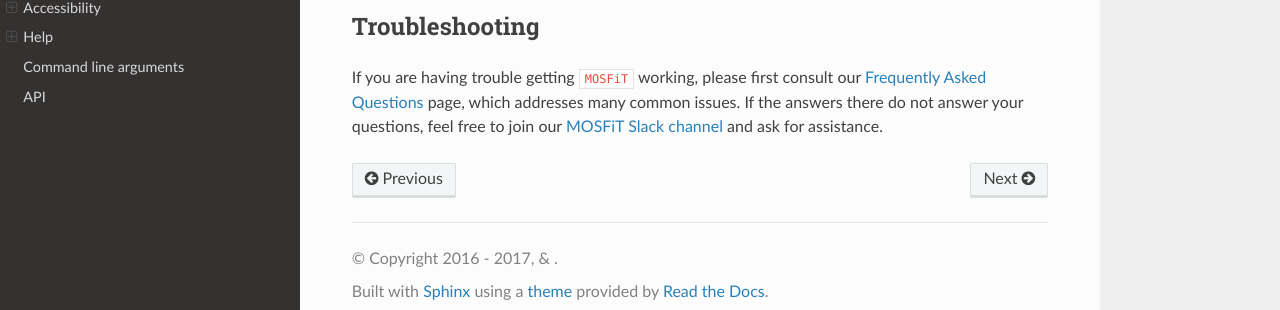
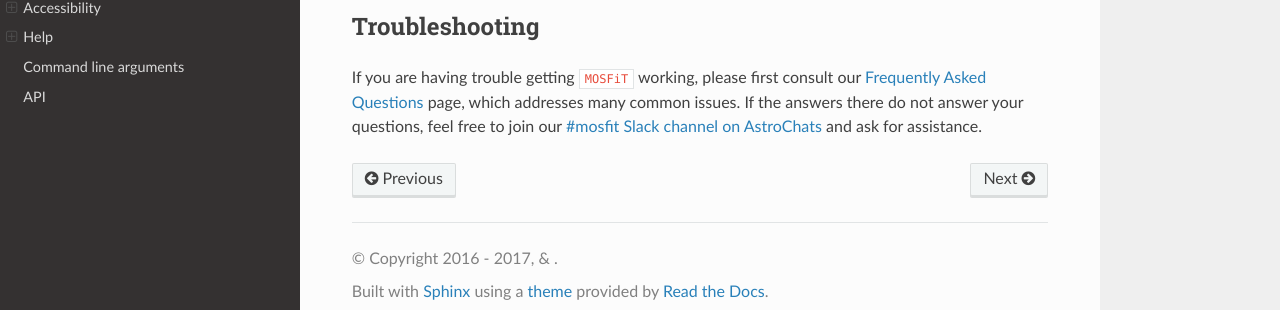
Before and after one commit to guillochon/MOSFiT, a Sphinx documentation site: the page built from docs/getting_started.rst, in a window 1280 px wide and 900 px high, scrolled down 2866 px. Shown: the part 572-882 px from the top of the window. Built offline with Sphinx 7.4.7 and the Read the Docs theme 2.0.0, drawn with Linux system fonts in a browser that asks for light colours.

Commit message:
Update link [ci skip]

```diff
--- a/docs/getting_started.rst
+++ b/docs/getting_started.rst
@@ -117,4 +117,4 @@ If the data was read from a file (rather than from one of the Open Astronomy Cat
 Troubleshooting
 ---------------
 
-If you are having trouble getting ``MOSFiT`` working, please first consult our :ref:`FAQ` page, which addresses many common issues. If the answers there do not answer your questions, feel free to join our `MOSFiT Slack channel <https://mosfit.astrocats.space>`_ and ask for assistance.
+If you are having trouble getting ``MOSFiT`` working, please first consult our :ref:`FAQ` page, which addresses many common issues. If the answers there do not answer your questions, feel free to join our `#mosfit Slack channel on AstroChats <https://slack.astrocats.space>`_ and ask for assistance.
```
